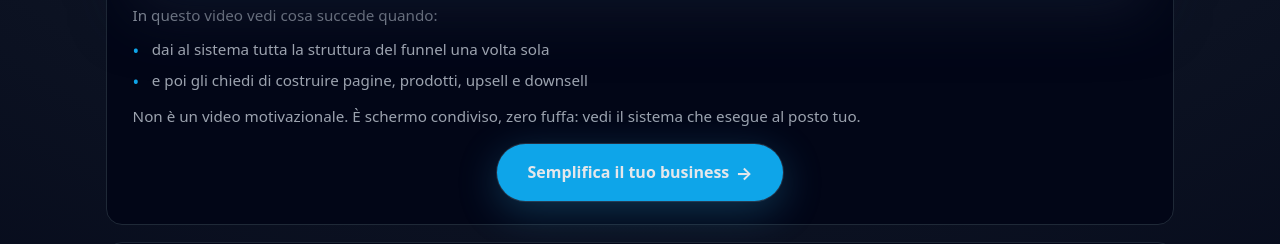
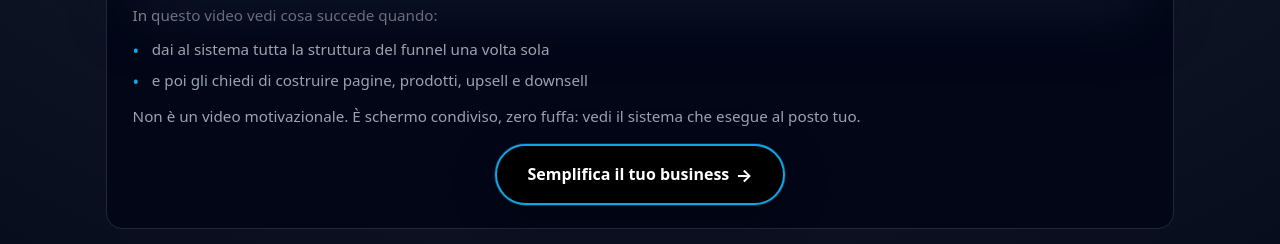
Before and after one commit to RRickyHunter/openclaw-pages, a plain HTML site: page OCAE/index.html in a window 1280 px wide. Shown: the part 912-1156 px from the top of the page. Drawn offline with Linux system fonts and the light colour scheme.

Commit message:
OCAE: invertiti colori pulsanti - nero con bordo azzurro, testo bianco

```diff
--- a/OCAE/index.html
+++ b/OCAE/index.html
@@ -92,23 +92,22 @@
       justify-content: center;
       padding: 0.9rem 1.9rem;
       border-radius: 999px;
-      background: var(--accent);
-      color: var(--btn-text);
+      background: #000000;
+      color: #ffffff;
       font-weight: 700;
       font-size: 1rem;
       text-decoration: none;
-      border: none;
+      border: 2px solid var(--accent);
       cursor: pointer;
       box-shadow: 0 0 0 1px rgba(148, 163, 184, 0.2),
-                  0 10px 40px rgba(56, 189, 248, 0.25);
+                  0 10px 40px rgba(0, 0, 0, 0.35);
       transition: transform 0.15s ease, box-shadow 0.15s ease, background 0.15s ease;
     }
 
     .btn-primary:hover {
       transform: translateY(-1px);
-      background: var(--accent);
-      opacity: 0.85;
-      box-shadow: 0 16px 45px rgba(56, 189, 248, 0.35);
+      background: #1a1a1a;
+      box-shadow: 0 16px 45px rgba(0, 0, 0, 0.45);
     }
 
     .btn-primary span {
```
